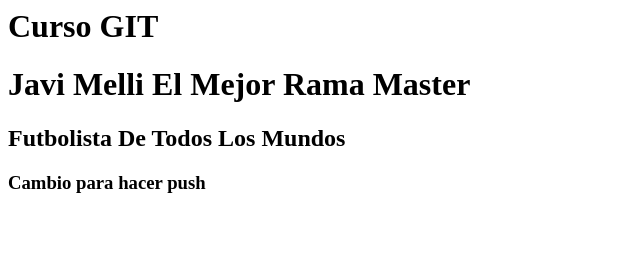
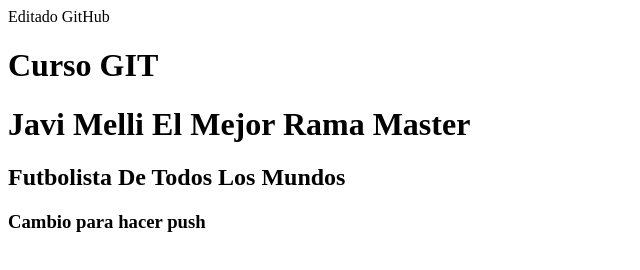
Before and after one commit to javimelli/cursoGitViewnext, a plain HTML site: page index.html in a window 1280 px wide. Shown: the whole page, without its empty margins (0-640 px from the left). Drawn offline with Linux system fonts and the light colour scheme.

Commit message:
Update index.html

```diff
--- a/index.html
+++ b/index.html
@@ -4,6 +4,7 @@
 </head>
 
 <Body>
+  Editado GitHub
 <h1> Curso GIT</h1>
 <h1> Javi Melli El Mejor Rama Master</h1>
 <h2> Futbolista  De Todos Los Mundos</h2>
```
